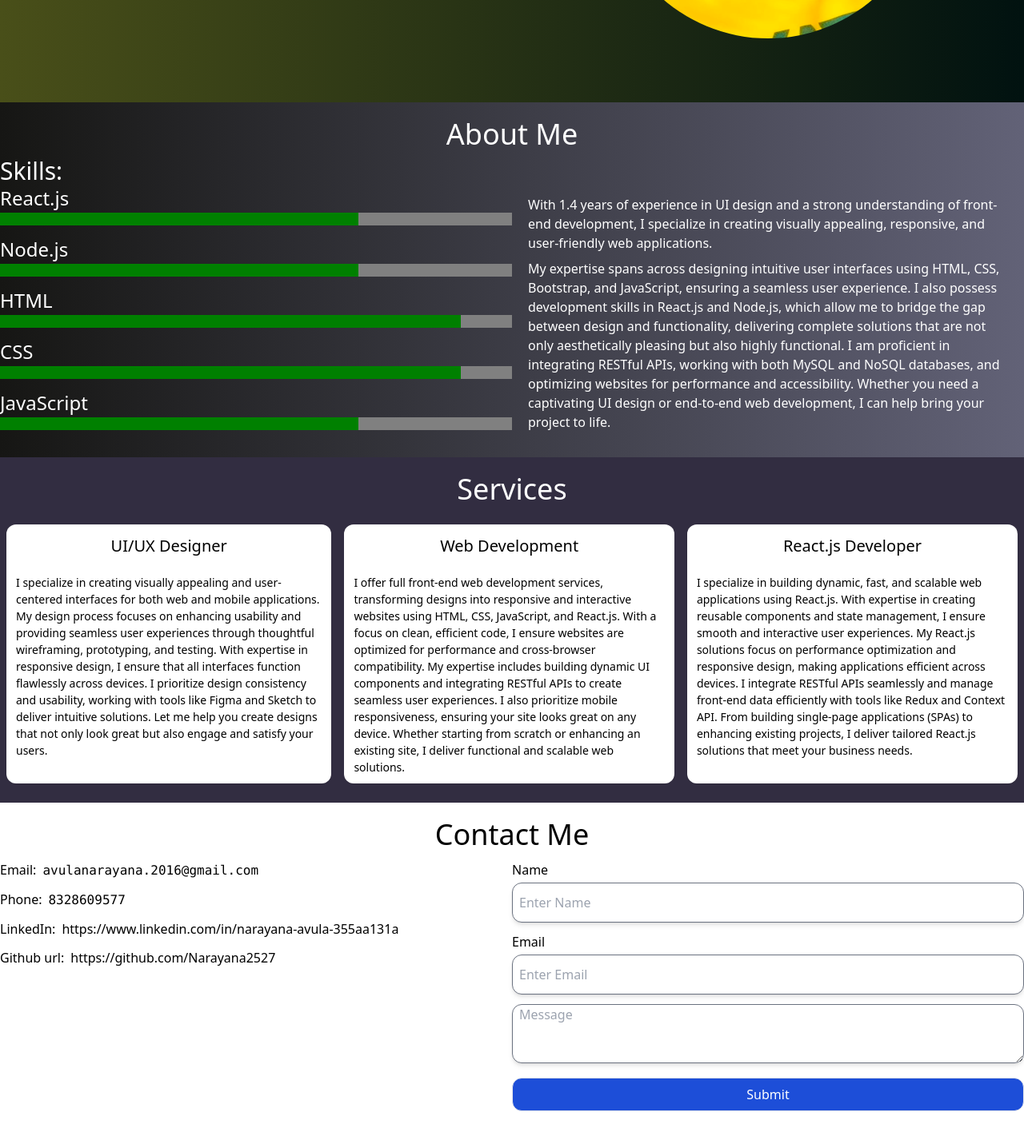
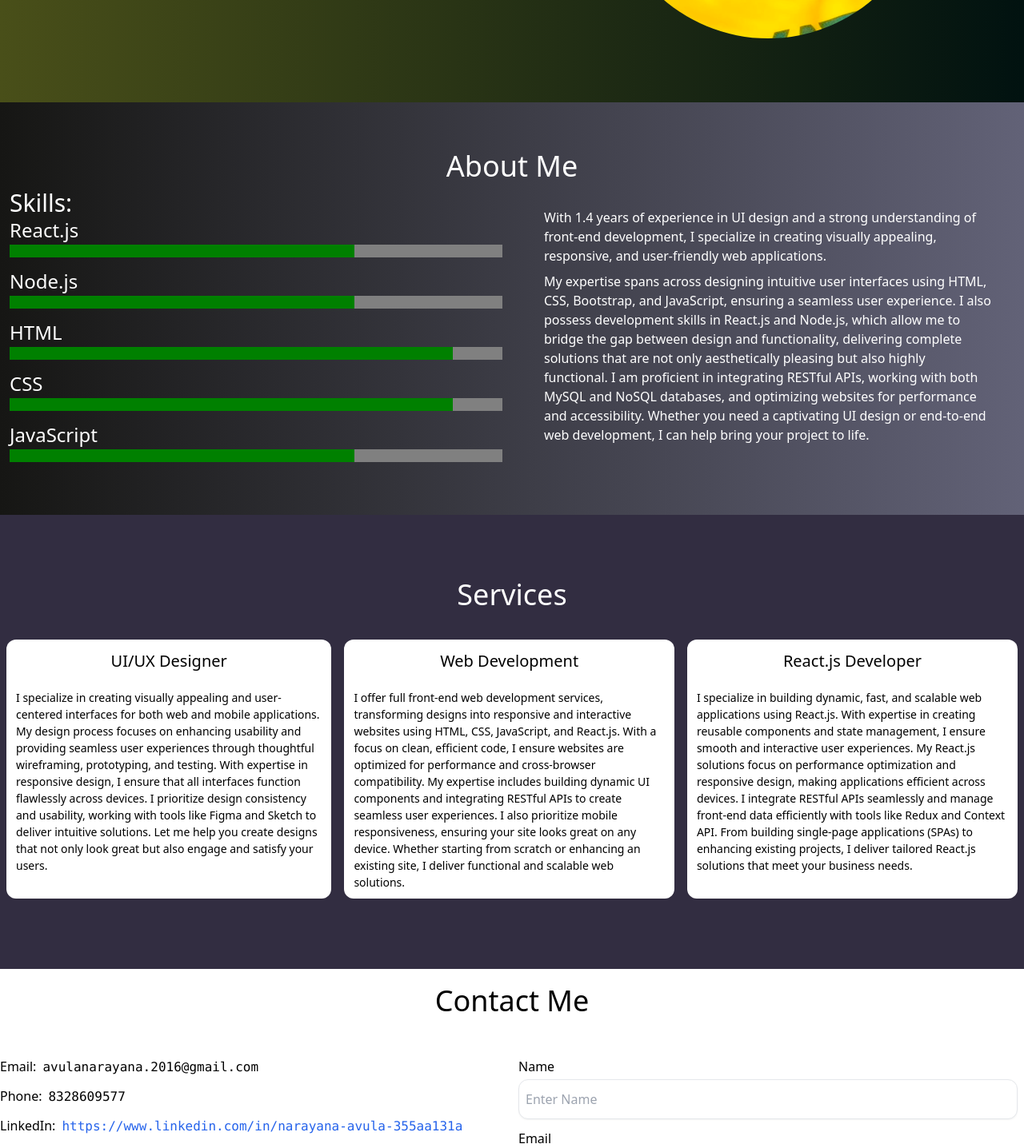
Before and after one commit to Narayana2527/portfolio, a Next.js app: page / in a window 1280 px wide. Shown: the part 440-1876 px from the top of the page at 80% size. Before the commit the page ends 1850 px from the top, so only its background shows below. Built offline with nearby package versions, Linux system fonts and the light colour scheme.

Commit message:
Changes in all sections

```diff
--- a/package.json
+++ b/package.json
@@ -12,7 +12,8 @@
     "next": "14.2.13",
     "nodemailer": "^6.9.15",
     "react": "^18",
-    "react-dom": "^18"
+    "react-dom": "^18",
+    "react-icons": "^5.3.0"
   },
   "devDependencies": {
     "@types/node": "^20",
--- a/src/app/components/AboutMe.tsx
+++ b/src/app/components/AboutMe.tsx
@@ -1,14 +1,14 @@
 
 const Aboutme = () => {
   return (
-    <div style={{backgroundImage: 'linear-gradient(to right, #161614, rgb(98 98 119))'}} id='about'>
-        <div className='container mx-auto py-5'>
+    <div className="py-5" style={{backgroundImage: 'linear-gradient(to right, #161614, rgb(98 98 119))'}} id='about'>
+        <div className='container mx-auto py-10'>
             <div>
                 <h1 className='text-4xl text-white text-center'>About Me</h1>
-                <h2 className='text-3xl text-white mt-2'>Skills:</h2>
             </div>
             <div className='grid grid-cols-1 md:grid-cols-2'>
-                <div>
+                <div className="px-3">
+                    <h2 className='text-3xl text-white mt-2'>Skills:</h2>
                     <div>
                         <label className='text-2xl text-white'>React.js</label>
                         <progress value='70' max='100' className='w-full'>70%</progress>
@@ -30,7 +30,7 @@ const Aboutme = () => {
                         <progress value='70' max='100' className='w-full'>70%</progress>
                     </div>
                 </div>
-                <div>
+                <div className="px-5 pt-5">
                     <div className='p-3'>
                         <p className='text-[16px] text-white px-2'>
                         With 1.4 years of experience in UI design and a strong understanding of front-end development,
--- a/src/app/components/Contact.tsx
+++ b/src/app/components/Contact.tsx
@@ -47,7 +47,7 @@ const Contact = () => {
     <div className=''>
         <div className='container mx-auto py-5' id='contact'>
         <h1 className='text-4xl text-center text-black'>Contact Me</h1>
-        <div className='grid grid-cols-1 md:grid-cols-2 pt-3'>
+        <div className='grid grid-cols-1 md:grid-cols-2 py-[50px]'>
             <div className='pb-4'>
             <div>
                 <label className='text-[16px]'>
@@ -62,31 +62,26 @@ const Contact = () => {
                 </label>
             </div>
             <div className='mt-3'>
-                <p className='text-[16px]'>
-                LinkedIn:
-                <a className='ms-2' href='https://www.linkedin.com/in/narayana-avula-355aa131a'>
-                    https://www.linkedin.com/in/narayana-avula-355aa131a
+                <a className=' text-black' href='https://www.linkedin.com/in/narayana-avula-355aa131a'>
+                    LinkedIn:
+                    <code className="ms-2 text-blue-600">https://www.linkedin.com/in/narayana-avula-355aa131a</code>
                 </a>
-                </p>
             </div>
             <div className='mt-3'>
-                <p className='text-[16px]'>
-                Github url:
-                <a className='ms-2 text-decoration-underline' href='https://github.com/Narayana2527'>
-                    https://github.com/Narayana2527
+                <a className='test-black' href='https://github.com/Narayana2527'>Github url:
+                    <code className="text-blue-600 ms-2">https://github.com/Narayana2527</code>
                 </a>
-                </p>
             </div>
             <div className='mt-2'>
                 <label className='block md:hidden text-[16px] text-black'>or leave me a message</label>
             </div>
             </div>
-            <div className=''>
+            <div className='px-2'>
             <form id='myContact' onSubmit={handleSubmit}>
                 <div className=''>
                 <label className='' htmlFor='name'>Name</label>
                 <input
-                    className='mt-1 w-full px-2 rounded-xl border border-gray-500 shadow-md focus:ring-blue-500 py-3'
+                    className='mt-1 w-full px-2 rounded-xl  shadow-sm focus:outline-none focus:ring-2 focus:ring-blue-500 transition-duration-150 ease-in-out border py-3'
                     name='name'
                     value={formData.name}
                     onChange={handleChange}
@@ -98,7 +93,7 @@ const Contact = () => {
                 <div className='mt-3'>
                 <label className='' htmlFor='email'>Email</label>
                 <input
-                    className='mt-1 w-full rounded-xl px-2 border border-gray-500 shadow-md  py-3'
+                    className='mt-1 w-full px-2 rounded-xl  shadow-sm focus:outline-none focus:ring-2 focus:ring-blue-500 transition-duration-150 ease-in-out border py-3'
                     name='email'
                     required
                     id='email'
@@ -109,7 +104,7 @@ const Contact = () => {
                 </div>
                 <div className='mt-3'>
                     <textarea
-                        className='items-center rounded-xl px-2 w-full border border-gray-500 shadow-md '
+                        className='w-full px-2 rounded-xl  shadow-sm focus:outline-none focus:ring-2 focus:ring-blue-500 transition-duration-150 ease-in-out border py-3'
                         name='message'
                         required
                         rows={3}
--- a/src/app/components/Services.tsx
+++ b/src/app/components/Services.tsx
@@ -1,10 +1,10 @@
 
 const Services = () => {
   return (
-    <div className='' style={{backgroundImage: 'linear-gradient(to right, rgb(50 45 65), rgb(50 45 65))'}}>
-        <div className='container mx-auto  pt-5' id='services'>
+    <div className='py-[80px]' style={{backgroundImage: 'linear-gradient(to right, rgb(50 45 65), rgb(50 45 65))'}}>
+        <div className='container mx-auto ' id='services'>
             <h1 className='text-4xl text-center text-white '>Services</h1>
-            <div className='justify-center flex overflow-x-auto snap-x snap-mandatory overflow-hidden py-4'>
+            <div className='justify-center flex overflow-x-auto snap-x snap-mandatory overflow-hidden pt-7'>
                 <div className=' min-w-[100%] md:min-w-[50%] lg:min-w-[33%] snap-center p-2'>
                     <div className='p-3 card   bg-white rounded-xl  drop-shadow-sm transform hover:scale-105 transition-transform duration-300 animate-fade-in'>
                         <div className='card-body h-[300px]'>
--- /dev/null
+++ b/src/app/components/Sidebar.tsx
@@ -0,0 +1,42 @@
+'use client'
+import React, { useState } from 'react';
+import  './sidebar.module.css';
+import { FiMenu } from "react-icons/fi";
+import { RxCross1 } from "react-icons/rx";
+
+export default function Sidebar(){
+    const [isOpen, setIsOpen] = useState<boolean>(false);
+
+    const toggleSidebar =()=>{
+        setIsOpen(!isOpen)
+    }
+    return (
+        <nav  className={`p-3 sidebar ${isOpen ? 'open' : ''}`}>
+            <div className='sidebar'>
+                <div className="sidebar-header flex justify-between">
+                    <div className="text-2xl font-bold">Portfolio</div>
+                    <div className="me-2">
+                        {isOpen ? (
+                            <RxCross1 className="d-inline h-6 w-6" onClick={toggleSidebar} />
+                        ) : (
+                            <FiMenu className="w-6 h-6 d-inline" onClick={toggleSidebar} />
+                        )}
+                    </div>
+                </div>
+                <ul  className={`sidenav-links ps-3 pt-2 ${isOpen ? 'block' : 'hidden'} `}>
+                    <li><a href="#home">Home</a></li>
+
+                    <li><a href="#about">About Me</a></li>
+
+                    <li><a href="#portfolio">Portfolio</a></li>
+
+                    <li><a href="#services">Services</a></li>
+                    <li><a href="#blog">Blog</a></li>
+                    <li><a href="#contact">Contact</a></li>
+
+                </ul>
+            </div>
+
+        </nav>
+    );
+};
--- /dev/null
+++ b/src/app/components/sidebar.module.css
@@ -0,0 +1,82 @@
+
+.sidebar {
+    position: fixed;
+    top: 0;
+    left: 0;
+    z-index: 100;
+    display: block;
+    background-color:  #f5f5dc;
+    padding: 10px 20px;
+    width: 100%;
+    height: auto;
+  }
+   .logo {
+    color: #555;
+  }
+  .sidenav-links{
+
+    display: none;
+    flex-direction: column;
+    transform: translateX(-20%);
+  }
+  .show{
+    display:block;
+    transform: translateX(0);
+  }
+  .hide{
+    display: none;
+  }
+  .sidenav-links li {
+    margin: 0 15px;
+  }
+
+  .sidenav-links a {
+
+    text-align: center;
+    color: #555;
+    text-decoration: none;
+    font-size: 1em;
+    font-weight: 500;
+
+  }
+
+  .sidenav-links a:hover {
+    color: #ff6347;
+  }
+
+  .dropdown {
+    position: relative;
+    display: inline-block;
+  }
+
+  .dropdown-content {
+    display: none;
+    position: absolute;
+    background-color: #f9f9f9;
+    min-width: 160px;
+    box-shadow: 0px 8px 16px 0px rgba(0,0,0,0.2);
+    z-index: 1;
+  }
+
+  .dropdown-content a {
+    color: black;
+    padding: 12px 16px;
+    text-decoration: none;
+    display: block;
+  }
+
+  .dropdown-content a:hover {
+    background-color: #f1f1f1;
+  }
+
+  .dropdown:hover .dropdown-content {
+    display: block;
+  }
+
+
+
+  @media (min-width: 768px) {
+   .sidebar{
+    display: none;
+   }
+  }
--- a/src/app/page.tsx
+++ b/src/app/page.tsx
@@ -1,14 +1,36 @@
+'use client'
+
+import React,{useState,useEffect} from "react";
 import Aboutme from "./components/AboutMe";
 import Banner from "./components/Banner";
 import Contact from "./components/Contact";
 import Navbar from "./components/Navbar";
+import Sidebar from "./components/Sidebar";
 import Services from "./components/Services";
 
 
 export default function HomePage() {
+  const [isMobile,setIsMobile] = useState(window.innerWidth < 768);
+
+  useEffect(()=>{
+    const handleResize =()=>{
+      setIsMobile(window.innerWidth < 768)
+
+    };
+    window.addEventListener('resize',handleResize)
+    return()=>{
+      window.removeEventListener('resize',handleResize)
+    }
+  },[])
   return (
     <div>
-      <Navbar />
+      <div>
+        {isMobile ? (
+          <Sidebar />
+        ) : (
+          <Navbar  />
+        )}
+      </div>
       <Banner />
       <Aboutme />
       <Services />
```
Also changed, not shown: 1 other file (tests, documents, lock files or other folders).
